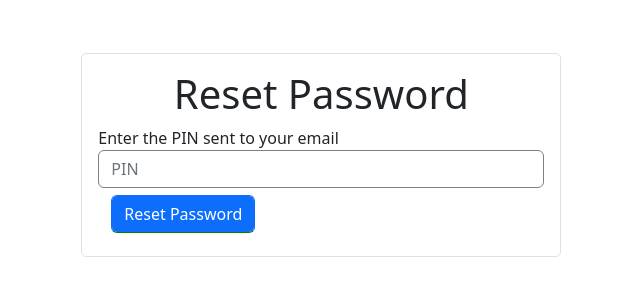
After one commit to julia-dlsu/CSSECDV, a Node server app: page /users/enter-PIN in a window 1280 px wide. The commit adds this page. Shown: the top 300 px of the page, without its empty margins (292-932 px from the left). Run offline with Node 20, Linux system fonts and the light colour scheme; some libraries are stand-ins or nearby versions.

Commit message:
sends PIN to user's email successfully

```diff
--- a/milestone1/app.js
+++ b/milestone1/app.js
@@ -9,6 +9,9 @@ const passport = require('passport');
 const multer  = require('multer')
 const sharp = require('sharp');
 const crypto = require('crypto');
+const rateLimit = require('express-rate-limit');
+const nodemailer = require('nodemailer');
+
 
 const { S3Client, PutObjectCommand, GetObjectCommand } = require("@aws-sdk/client-s3");
 const { getSignedUrl } = require("@aws-sdk/s3-request-presigner");
@@ -37,7 +40,8 @@ const upload = multer({ storage: storage })
 const PORT = process.env.PORT || 4000;
 
 app.set('view engine', 'ejs');
-app.use(express.urlencoded({extended: false}));
+//app.use(express.urlencoded({extended: false}));
+//app.use(express.urlencoded({ extended: true }));
 
 // MIDDLESWARES: configuration for handling API endpoint data
 app.use(express.json());
@@ -61,6 +65,19 @@ app.use(flash());
 app.use(express.static('public'));
 app.use(express.static(__dirname + "/public"));
 
+
+//separate loginlimiters for user and admin
+const UserLoginLimiter = rateLimit({
+    windowMs: 5 * 60 * 1000, // 5 minutes
+    max: 5, // limit each IP to 5 requests per windowMs
+    message: "Too many login attempts have been made"
+  });
+
+const AdminLoginLimiter = rateLimit({
+    windowMs: 5 * 60 * 1000, // 5 minutes
+    max: 5, // limit each IP to 5 requests per windowMs
+    message: "Too many login attempts have been made"
+  });
 // ======= METHODS ======= //
 
 // ======= USERS: GET ======= //
@@ -73,9 +90,17 @@ app.get('/users/register', checkAuthenticated, (req, res)=>{
     res.render('register');
 });
 
-app.get('/users/login', checkAuthenticated, (req, res)=>{
+app.get('/users/login', UserLoginLimiter, checkAuthenticated, (req, res)=>{
     res.render('login');
 });
+
+app.get('/users/forget-password', (req, res) => {
+    res.render('forget-password');
+  });
+
+app.get('/users/enter-PIN', (req,res) => {
+    res.render('enter-PIN');
+  });
 
 app.get('/users/dashboard', checkNotAuthenticatedUser, async (req, res)=>{
     const getObjectParams = {
@@ -271,6 +296,124 @@ app.post("/users/login",
     })
 );
 
+
+app.post('/users/forget-password', async (req, res) => {
+    const { email } = req.body;
+
+    try {
+        // Check if email exists in the database
+        const results = await pool.query(
+            `SELECT * FROM users WHERE email = $1`,
+            [email]
+        );
+
+        //console.log(results.rows);
+
+        if (results.rows.length > 0) {
+            const pin = Math.floor(100000 + Math.random() * 900000);
+            const user = results.rows[0];
+
+            // Hash the pin before it gets stored in the database
+            const hashedPin = await bcrypt.hash(pin.toString(), 10);
+
+            console.log(hashedPin);
+
+            // Store hashedPin variable in the database (in the column PIN)
+            await pool.query(
+                `UPDATE users SET pin = $1 WHERE email = $2`,
+                [hashedPin, user.email]
+            );
+
+            // Send pin to email
+            sendPasswordResetEmail(email, pin);
+
+            // Redirect to enter PIN page
+            console.log(email)
+            res.redirect(`/users/enter-PIN?email=${encodeURIComponent(email)}`);
+
+        } else {
+            // If email not found, redirect to the password forget page with an error message
+            res.redirect('/users/forget-password'); //placeholder for now
+        }
+    } catch (error) {
+        console.error('Error:', error);
+        res.status(500).send('Internal Server Error');
+    }
+});
+
+
+// Function to send a password reset email
+function sendPasswordResetEmail(email, pin) {
+    // Configure nodemailer to send emails
+    const transporter = nodemailer.createTransport({
+      service: 'hotmail',
+      auth: {
+        user: 'teamrotom@hotmail.com',
+        pass: process.env.EMAIL_PASSWORD,
+
+      },
+    });
+
+    // Email content
+    const mailOptions = {
+      from: 'teamrotom@hotmail.com',
+      to: email,
+      subject: 'Password Reset Pin',
+      text: `Your password reset pin is: ${pin}`,
+    };
+
+    // Send the email
+    transporter.sendMail(mailOptions, (err, info) => {
+      if (err) {
+        console.error('Error sending email:', err);
+      } else {
+        console.log('Email sent:', info.response);
+      }
+    });
+}
+
+app.post('/users/enter-PIN', async (req, res) => {
+    const { pin } = req.body;
+    const email = req.query.email ? decodeURIComponent(req.query.email) : null; //this is null :')))
+    console.log(`Email parameter from URL: ${email}`);
+
+    console.log(`Pin is: ${pin}`);
+
+    try {
+        // Retrieve user details based on the provided PIN
+        const result = await pool.query(
+            `SELECT * FROM users WHERE email = $1`,
+            [email]
+        );
+
+        if (result.rows.length > 0) {
+            const user = result.rows[0];
+
+            // Decrypt the stored PIN for comparison
+            const decryptedPinMatch = await bcrypt.compare(pin.toString(), user.pin);
+            console.log('here')
+
+            if (decryptedPinMatch) {
+                // Valid PIN, redirect to the reset password page
+                res.redirect('/users/reset-password');
+            } else {
+                // Invalid PIN, display an error message
+                req.flash("Invalid PIN")
+                res.redirect('/users/enter-PIN');
+            }
+        } else {
+            // Invalid PIN, display an error message
+            console.log('pin not found')
+            req.flash("User not found")
+            res.redirect(`/users/enter-PIN?email=${encodeURIComponent(email)}`);
+        }
+    } catch (error) {
+        console.error('Error:', error);
+        res.status(500).send('Internal Server Error');
+    }
+});
+
+//app.post("/users/reset-password")
 // ======= USERS: POST ======= //
 app.post("/admin/login",
     passport.authenticate("local", {
--- a/milestone1/package.json
+++ b/milestone1/package.json
@@ -18,8 +18,10 @@
     "ejs": "^3.1.9",
     "express": "^4.18.2",
     "express-flash": "^0.0.2",
+    "express-rate-limit": "^7.1.5",
     "express-session": "^1.18.0",
     "multer": "^1.4.5-lts.1",
+    "nodemailer": "^6.9.9",
     "passport": "^0.7.0",
     "passport-local": "^1.0.0",
     "pg": "^8.11.3",
--- /dev/null
+++ b/milestone1/views/enter-PIN.ejs
@@ -0,0 +1,33 @@
+<!DOCTYPE html>
+<html lang="en">
+<head>
+    <meta charset="UTF-8">
+    <meta http-equiv="X-UA-Compatible" content="IE=edge">
+    <meta name="viewport" content="width=device-width, initial-scale=1.0">
+    <title>Enter PIN</title>
+    <!--CSS files here -->
+    <link rel="stylesheet" href="/css/logreg.css"></style>
+    <link href="https://cdn.jsdelivr.net/npm/bootstrap@5.2.0-beta1/dist/css/bootstrap.min.css" rel="stylesheet" integrity="sha384-0evHe/X+R7YkIZDRvuzKMRqM+OrBnVFBL6DOitfPri4tjfHxaWutUpFmBp4vmVor" crossorigin="anonymous">
+</head>
+<body>
+  <div class="col-md-5 offset-md-3">
+		<div class="contain">
+			<h1>Reset Password</h1>
+			<form name="ResetPassword" action="/users/enter-PIN" method="POST">
+				<div class="form-group">
+					<label for="email">Enter the PIN sent to your email</label>
+					<input type="text" id="pin" name="pin" class="form-control" placeholder="PIN" maxlength="45" required>
+				</div>
+
+				<div class="form-group btn">
+					<input class="form-control btn btn-primary" type="submit" value="Reset Password">
+				</div>
+			</form>
+
+		</div>
+	</div>
+     <!-- JavaScript Bundle with Popper -->
+    <script src="https://cdn.jsdelivr.net/npm/bootstrap@5.2.0-beta1/dist/js/bootstrap.bundle.min.js" integrity="sha384-pprn3073KE6tl6bjs2QrFaJGz5/SUsLqktiwsUTF55Jfv3qYSDhgCecCxMW52nD2" crossorigin="anonymous"></script>
+
+</body>
+</html>
--- a/milestone1/views/login.ejs
+++ b/milestone1/views/login.ejs
@@ -44,6 +44,8 @@
 
 				</form>
 			<div class= "form-group">Don't have an account? <a href = "/users/register"> Sign-up</a></div>
+			<div class="form-group">Forgot your password? <a href="/users/forget-password">Click here</a></div>
+
 		</div>
 	</div>
     <!-- JavaScript Bundle with Popper -->
```
Also changed, not shown: milestone1/passportConfig.js (+12 -1 lines), milestone1/views/forget-password.ejs (added, +34 -0 lines), milestone1/views/reset-password.ejs (added, +39 -0 lines), 1 other file.
